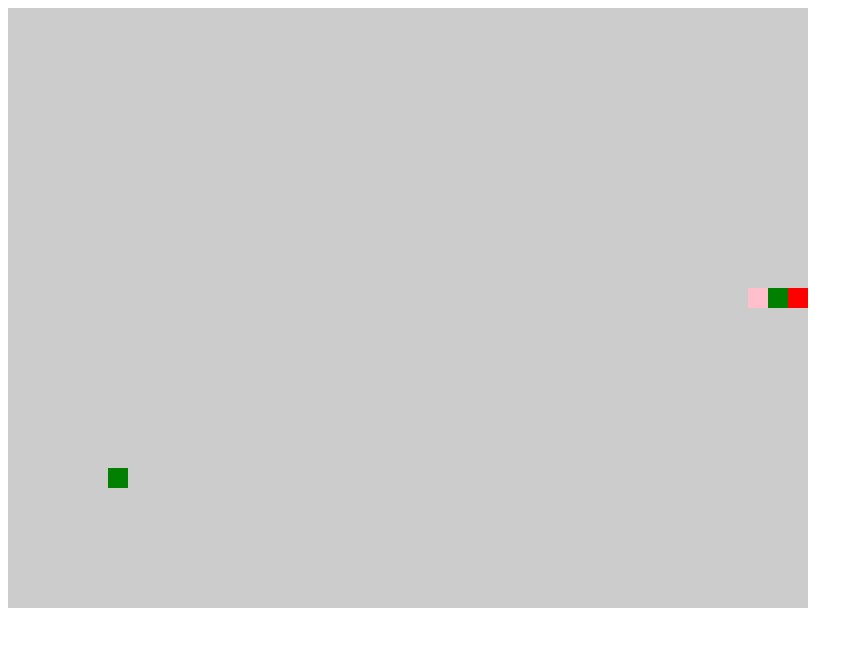
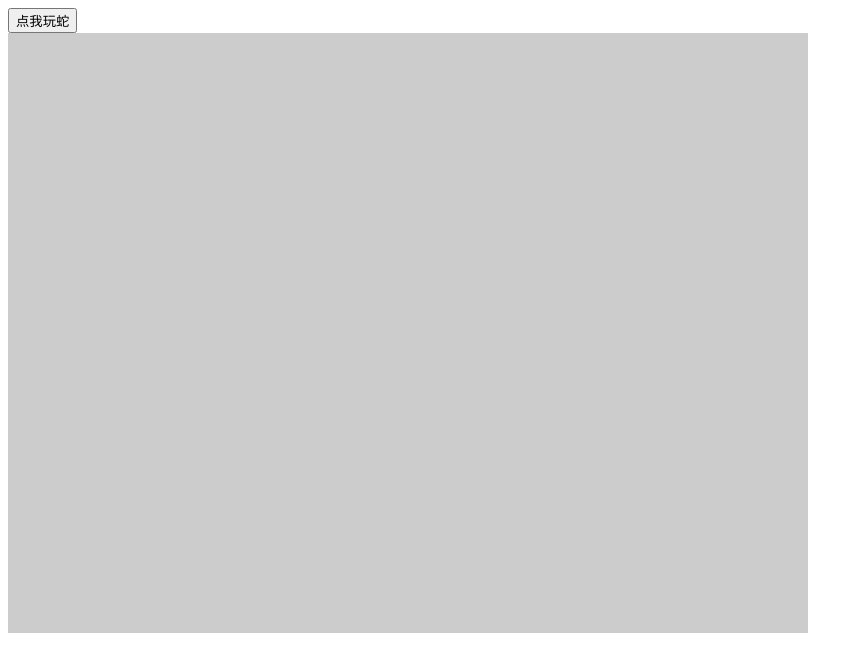
Before and after one commit to as9366936/as9366936.github.io, a plain HTML site: page index.html in a window 1280 px wide. Shown: the whole page, without its empty margins (0-863 px from the left). Drawn offline with Linux system fonts and the light colour scheme.

Commit message:
加个按钮
加入一个开始玩蛇的按钮

```diff
--- a/index.html
+++ b/index.html
@@ -19,6 +19,7 @@
 </head>
 
 <body>
+    <button id="btn">点我玩蛇</button>
     <div class="map" id="map"></div>
 
 
@@ -36,8 +37,10 @@
         var game = new Game(map);
         // console.log(game);
 
-        // 调用游戏控制器的开始方法, 让游戏开始
-        game.start();
+        document.querySelector('#btn').onclick = function () {
+            // 调用游戏控制器的开始方法, 让游戏开始
+            game.start();
+        }
 
         // -----------------------------------------------------------
 
```
